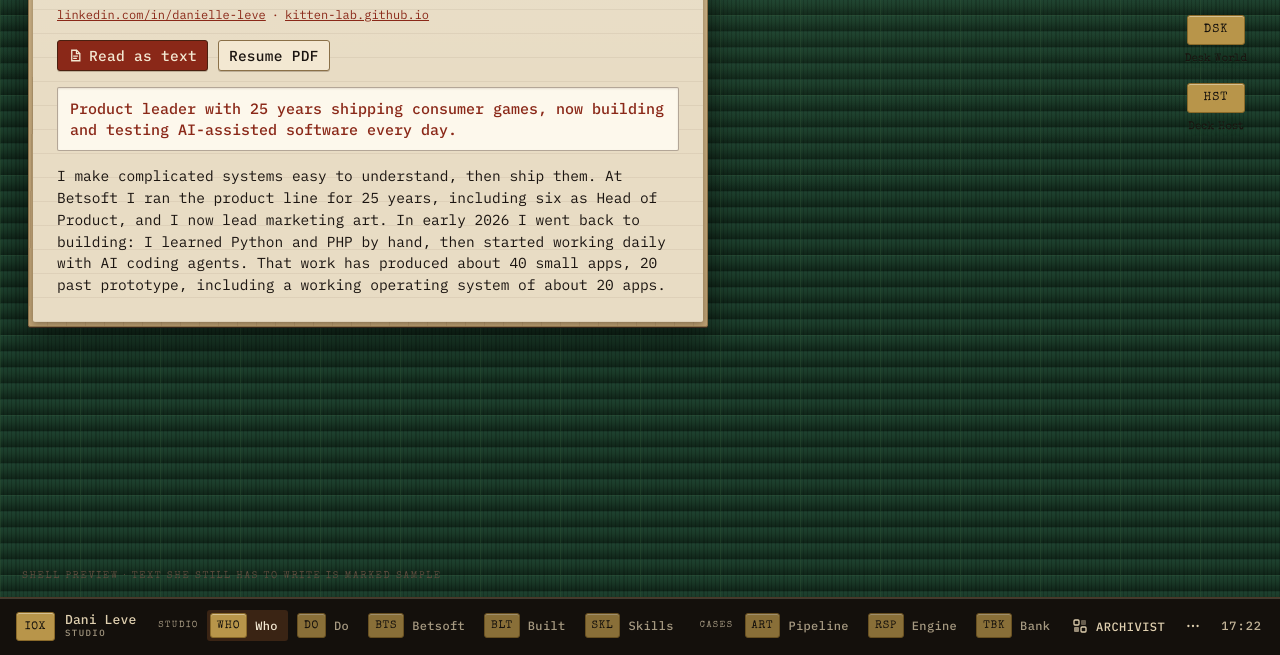
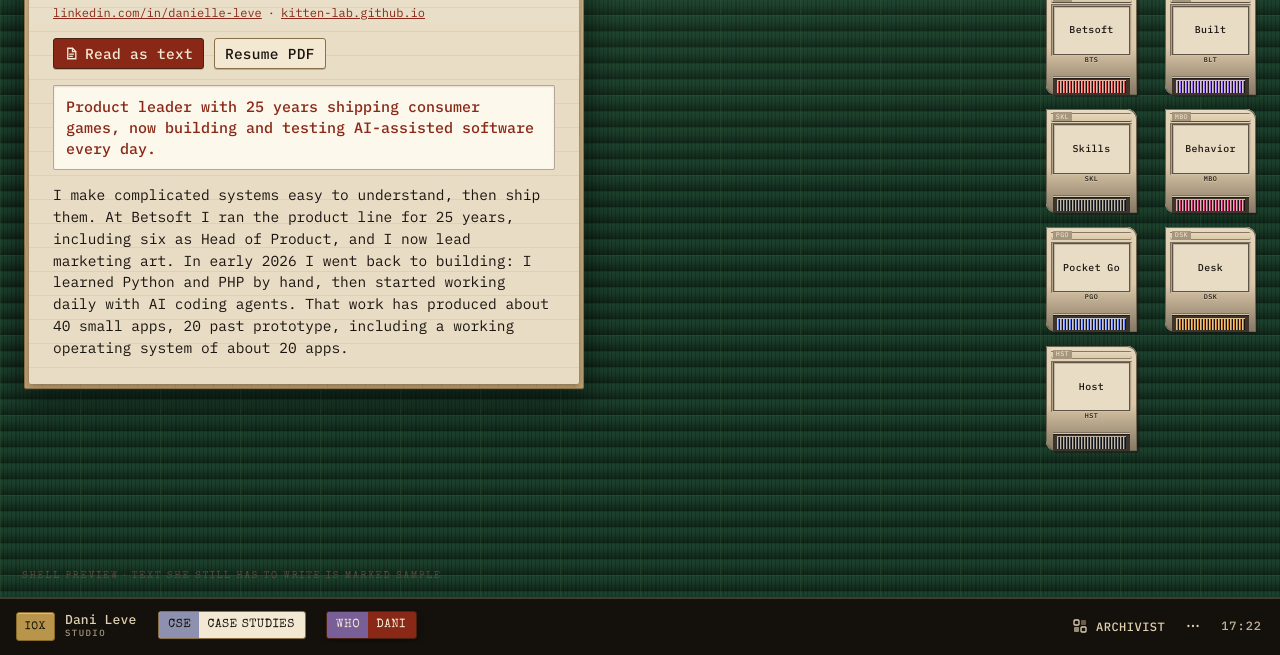
Before and after one commit to kitten-lab/kitten-lab.github.io, a plain HTML site: page iox/index.html in a window 1280 px wide. Shown: the part 145-800 px from the top of the page. Drawn offline with Linux system fonts and the light colour scheme.

Commit message:
Give the IOX shell her ROM carts and Surface taskbar chips.
Desktop links are cartridges, case studies open from one launcher, and only open windows sit on the taskbar. Cart plastic and chip color still follow her role tokens and her own swatches.

Co-authored-by: The Dans <leve0112358@gmail.com>

```diff
--- /dev/null
+++ b/iox/cart.css
@@ -0,0 +1,293 @@
+/* ROM cart face, ported from CLASSIC.romfit/types/cart.css.
+   Geometry (lip, well, plate, shutter, pins) is hers. Paint reads
+   --dex-role-* so a skin restyles the plastic. Candy mass is her
+   julie tint on --julie (romfit.manifest swatches), mixed with the
+   role panel so the skin still moves the color. */
+
+.rl-case {
+  --cart-w: 5.8rem;
+  --cart-h: 6.6rem;
+  --julie: #c01830;
+  --rom-c: var(--julie);
+  position: relative;
+  width: var(--cart-w);
+  height: var(--cart-h);
+  margin: 0;
+  padding: 0;
+  border: 0;
+  background: transparent;
+  color: inherit;
+  font: inherit;
+  text-align: left;
+  cursor: pointer;
+}
+.rl-case:hover { transform: translateY(-2px); }
+.rl-case:active { transform: translateY(1px); }
+
+.rl-case-shell,
+.rl-case-notch,
+.rl-case-well,
+.rl-case-shutter,
+.rl-case-pins,
+.rl-case-badge,
+.rl-case-label,
+.rl-case-sku {
+  position: absolute;
+  pointer-events: none;
+  box-sizing: border-box;
+}
+
+.rl-case-shell {
+  inset: 0;
+  border-radius: 2px 10px 2px 10px;
+}
+
+/* classicboi: NES gray, rebuilt from the role surfaces */
+.rl-case.shell-classicboi .rl-case-shell {
+  background: linear-gradient(
+    180deg,
+    color-mix(in srgb, var(--dex-role-card) 62%, var(--dex-role-panel)) 0%,
+    var(--dex-role-panel) 55%,
+    color-mix(in srgb, var(--dex-role-panel) 55%, var(--dex-role-ink)) 100%
+  );
+  box-shadow:
+    2px 2px 0 color-mix(in srgb, var(--dex-role-ink) 45%, transparent),
+    inset 0 0 0 1px color-mix(in srgb, var(--dex-role-ink) 55%, var(--dex-role-panel)),
+    inset 1px 1px 0 color-mix(in srgb, var(--dex-role-card) 70%, white),
+    inset -1px -1px 0 color-mix(in srgb, var(--dex-role-ink) 35%, var(--dex-role-panel));
+}
+.rl-case.shell-classicboi .rl-case-notch {
+  top: 1.5%;
+  left: 6%;
+  right: 6%;
+  height: 11%;
+  z-index: 3;
+  border-radius: 1px 6px 2px 2px;
+  background:
+    repeating-linear-gradient(
+      180deg,
+      transparent 0 3px,
+      color-mix(in srgb, var(--dex-role-ink) 45%, var(--dex-role-panel)) 3px 4px,
+      color-mix(in srgb, var(--dex-role-card) 80%, var(--dex-role-panel)) 4px 5px,
+      transparent 5px 8px
+    ),
+    linear-gradient(180deg, var(--dex-role-card), var(--dex-role-panel));
+  box-shadow:
+    inset 0 1px 0 var(--dex-role-card),
+    inset 0 -1px 0 color-mix(in srgb, var(--dex-role-ink) 40%, transparent);
+}
+.rl-case.shell-classicboi .rl-case-well {
+  display: block;
+  left: 6%;
+  right: 6%;
+  top: 14%;
+  height: 49%;
+  z-index: 1;
+  background: color-mix(in srgb, var(--dex-role-ink) 22%, var(--dex-role-panel));
+  box-shadow:
+    inset 1px 1px 0 color-mix(in srgb, var(--dex-role-ink) 35%, transparent),
+    inset -1px -1px 0 color-mix(in srgb, var(--dex-role-card) 55%, transparent);
+}
+.rl-case.shell-classicboi .rl-case-badge {
+  background: color-mix(in srgb, var(--dex-role-ink) 28%, var(--dex-role-panel));
+  color: var(--dex-role-card);
+}
+.rl-case.shell-classicboi .rl-case-label {
+  background: var(--dex-role-card);
+  color: var(--dex-role-card-ink);
+  box-shadow:
+    0 0 0 1px color-mix(in srgb, var(--dex-role-ink) 55%, transparent),
+    inset 1px 1px 0 color-mix(in srgb, var(--dex-role-ink) 18%, transparent);
+}
+.rl-case.shell-classicboi .rl-case-sku {
+  color: var(--dex-role-ink);
+  text-shadow: 0 1px 0 color-mix(in srgb, var(--dex-role-card) 70%, transparent);
+}
+
+/* julie: same cartridge, candy mass from her tint */
+.rl-case.shell-julie .rl-case-shell {
+  background: linear-gradient(
+    180deg,
+    color-mix(in srgb, var(--julie) 42%, var(--dex-role-card)) 0%,
+    color-mix(in srgb, var(--julie) 68%, var(--dex-role-panel)) 28%,
+    color-mix(in srgb, var(--julie) 78%, var(--dex-role-panel)) 62%,
+    color-mix(in srgb, var(--julie) 70%, var(--dex-role-ink)) 100%
+  );
+  box-shadow:
+    2px 2px 0 color-mix(in srgb, var(--julie) 45%, var(--dex-role-ink)),
+    inset 0 0 0 1px color-mix(in srgb, var(--julie) 40%, var(--dex-role-ink)),
+    inset 1px 1px 0 color-mix(in srgb, var(--julie) 16%, var(--dex-role-card)),
+    inset -1px -1px 0 color-mix(in srgb, var(--julie) 48%, var(--dex-role-ink));
+}
+.rl-case.shell-julie .rl-case-notch {
+  top: 1.5%;
+  left: 6%;
+  right: 6%;
+  height: 11%;
+  z-index: 3;
+  border-radius: 1px 6px 2px 2px;
+  background:
+    repeating-linear-gradient(
+      180deg,
+      transparent 0 3px,
+      color-mix(in srgb, var(--julie) 48%, var(--dex-role-ink)) 3px 4px,
+      color-mix(in srgb, var(--julie) 18%, var(--dex-role-card)) 4px 5px,
+      transparent 5px 8px
+    ),
+    linear-gradient(
+      180deg,
+      color-mix(in srgb, var(--julie) 28%, var(--dex-role-card)),
+      color-mix(in srgb, var(--julie) 66%, var(--dex-role-panel))
+    );
+  box-shadow:
+    inset 0 1px 0 color-mix(in srgb, var(--julie) 12%, var(--dex-role-card)),
+    inset 0 -1px 0 color-mix(in srgb, var(--julie) 50%, var(--dex-role-ink));
+}
+.rl-case.shell-julie .rl-case-well {
+  display: block;
+  left: 6%;
+  right: 6%;
+  top: 14%;
+  height: 49%;
+  z-index: 1;
+  background: color-mix(in srgb, var(--julie) 62%, var(--dex-role-ink));
+  box-shadow:
+    inset 1px 1px 0 color-mix(in srgb, var(--julie) 50%, var(--dex-role-ink)),
+    inset -1px -1px 0 color-mix(in srgb, var(--julie) 22%, var(--dex-role-card));
+}
+.rl-case.shell-julie .rl-case-badge {
+  background: color-mix(in srgb, var(--julie) 58%, var(--dex-role-ink));
+  color: color-mix(in srgb, var(--julie) 10%, var(--dex-role-card));
+}
+.rl-case.shell-julie .rl-case-label {
+  background: var(--dex-role-card);
+  color: var(--dex-role-card-ink);
+  box-shadow:
+    0 0 0 1px color-mix(in srgb, var(--julie) 45%, var(--dex-role-ink)),
+    inset 1px 1px 0 color-mix(in srgb, var(--dex-role-ink) 16%, transparent);
+}
+.rl-case.shell-julie .rl-case-sku {
+  color: color-mix(in srgb, var(--julie) 42%, var(--dex-role-ink));
+  text-shadow: 0 1px 0 color-mix(in srgb, var(--julie) 16%, var(--dex-role-card));
+}
+
+.rl-case-badge {
+  top: 3.2%;
+  left: 8%;
+  z-index: 4;
+  max-width: 52%;
+  padding: 0.04rem 0.16rem;
+  font: 700 0.42rem/1.2 "IBM Plex Mono", ui-monospace, monospace;
+  letter-spacing: 0.06em;
+  text-transform: uppercase;
+  overflow: hidden;
+  white-space: nowrap;
+  text-overflow: ellipsis;
+}
+.rl-case-label {
+  left: 8.5%;
+  right: 8.5%;
+  top: 16%;
+  height: 45%;
+  z-index: 2;
+  display: flex;
+  align-items: center;
+  justify-content: center;
+  padding: 0.2rem 0.18rem;
+  text-align: center;
+  font: 500 0.62rem/1.15 "IBM Plex Mono", ui-monospace, monospace;
+  letter-spacing: 0.04em;
+  overflow: hidden;
+}
+.rl-case-label-main {
+  max-height: 3.4em;
+  overflow: hidden;
+}
+.rl-case-sku {
+  left: 8%;
+  right: 8%;
+  top: 64%;
+  z-index: 4;
+  font: 500 0.42rem/1 "IBM Plex Mono", ui-monospace, monospace;
+  letter-spacing: 0.06em;
+  text-align: center;
+  text-transform: uppercase;
+  white-space: nowrap;
+  overflow: hidden;
+  text-overflow: ellipsis;
+}
+.rl-case-shutter {
+  left: 8%;
+  right: 8%;
+  bottom: 0;
+  height: 16%;
+  z-index: 3;
+  background: color-mix(in srgb, var(--dex-role-ink) 82%, var(--dex-role-panel));
+  box-shadow:
+    0 -1px 0 color-mix(in srgb, var(--dex-role-card) 80%, transparent),
+    0 -2px 0 color-mix(in srgb, var(--dex-role-mute) 70%, var(--dex-role-panel)),
+    inset 0 1px 0 color-mix(in srgb, var(--dex-role-ink) 70%, transparent);
+}
+.rl-case-pins {
+  left: 12%;
+  right: 12%;
+  bottom: 2px;
+  height: 12%;
+  z-index: 4;
+  background-color: color-mix(in srgb, var(--dex-role-ink) 88%, black);
+  background-image: repeating-linear-gradient(
+    90deg,
+    color-mix(in srgb, var(--rom-c) 25%, var(--dex-role-card)) 0 1px,
+    var(--rom-c) 1px 2px,
+    color-mix(in srgb, var(--dex-role-ink) 88%, black) 2px 3px
+  );
+  box-shadow: inset 0 1px 0 color-mix(in srgb, var(--rom-c) 30%, var(--dex-role-card));
+}
+
+/* Surface taskbar chip: one container, code piece + name, all caps.
+   --rom-c is her maker color or a julie swatch. --dex-role-data-mix
+   is how much of that color the skin lets through (srfmenu). */
+.srf-pill {
+  display: inline-flex;
+  align-items: stretch;
+  height: 28px;
+  padding: 0;
+  border: 1px solid var(--dex-role-btn-edge);
+  border-radius: var(--dex-role-btn-radius);
+  overflow: hidden;
+  cursor: pointer;
+  flex: 0 0 auto;
+  background: var(--dex-role-btn);
+  color: var(--dex-role-btn-ink);
+  box-shadow: var(--dex-role-btn-bevel);
+  font: 700 12px/1 var(--dex-role-font-label);
+  letter-spacing: 0.04em;
+  text-transform: uppercase;
+}
+.srf-pill-code,
+.srf-pill-name { display: flex; align-items: center; }
+.srf-pill-code {
+  padding: 0 8px 0 9px;
+  background: color-mix(in srgb, var(--rom-c, var(--dex-role-link)) var(--dex-role-data-mix, 100%), var(--dex-role-chip));
+  color: var(--dex-role-chip-ink);
+  font-weight: 800;
+}
+.srf-pill-name { padding: 0 10px 0 8px; }
+.srf-pill:hover { background: var(--dex-role-btn-hover); color: var(--dex-role-btn-hover-ink); }
+.srf-pill.is-open { border-color: var(--dex-role-edge); }
+.srf-pill.is-focus {
+  background: var(--dex-role-btn-primary);
+  color: var(--dex-role-btn-primary-ink);
+  border-color: var(--dex-role-btn-primary-edge);
+  box-shadow: var(--dex-role-shadow);
+}
+.srf-pill.is-focus .srf-pill-code {
+  background: color-mix(in srgb, var(--rom-c, var(--dex-role-link)) var(--dex-role-data-mix, 100%), var(--dex-role-btn-primary));
+  color: var(--dex-role-btn-primary-ink);
+}
+.srf-pill.is-min {
+  opacity: 0.62;
+  background: transparent;
+  border-style: dashed;
+}
+.srf-pill.is-launcher { margin-right: 4px; }
--- a/iox/index.html
+++ b/iox/index.html
@@ -11,13 +11,14 @@
   <link rel="stylesheet" href="skins/dex-shell.css">
   <script src="skin-boot.js"></script>
   <link rel="stylesheet" href="shell.css">
+  <link rel="stylesheet" href="cart.css">
 </head>
 <body>
   <a class="skip" href="#windows">Skip to the desk</a>
   <div class="os" id="os">
     <div class="desk" id="desk">
       <p class="desk-pin">Shell preview · text she still has to write is marked SAMPLE</p>
-      <div class="desk-icons" id="desk-icons"></div>
+      <div class="desk-shelf" id="desk-shelf" aria-label="ROM carts"></div>
       <div class="windows" id="windows"></div>
     </div>
     <footer class="taskbar" id="taskbar">
@@ -25,7 +26,13 @@
         <span class="code">IOX</span>
         <span class="who"><b>Dani Leve</b><small>Studio</small></span>
       </button>
-      <div class="task-scroll" id="task-scroll" role="toolbar" aria-label="ROM tabs"></div>
+      <div class="task-scroll" id="task-scroll" role="toolbar" aria-label="Open windows">
+        <button type="button" class="srf-pill is-launcher" id="case-btn" data-open="cse">
+          <span class="srf-pill-code">CSE</span>
+          <span class="srf-pill-name">Case studies</span>
+        </button>
+        <div class="open-chips" id="open-chips"></div>
+      </div>
       <div class="tools">
         <div class="pop">
           <button type="button" class="tool" id="skin-btn" data-menu="skin-menu" aria-haspopup="true" aria-expanded="false">
--- a/iox/shell.css
+++ b/iox/shell.css
@@ -51,53 +51,26 @@ button { cursor: pointer; }
   color: var(--dex-role-mute);
 }
 
-.desk-icons {
+.desk-shelf {
   position: absolute;
-  top: 22px;
-  right: 18px;
+  top: 16px;
+  right: 14px;
   z-index: 2;
-  display: flex;
-  flex-direction: column;
-  gap: 18px;
-  width: 92px;
+  width: 214px;
+  display: grid;
+  grid-template-columns: 1fr 1fr;
+  gap: 14px 8px;
+  justify-items: center;
 }
-.desk-icon {
-  display: flex;
-  flex-direction: column;
-  align-items: center;
-  gap: 7px;
-  width: 100%;
-  padding: 0;
-  border: 0;
-  background: transparent;
-  color: var(--dex-role-ink);
-}
-.desk-icon .code {
-  min-width: 58px;
-  text-align: center;
-  padding: 8px 6px;
-  background: var(--dex-role-chip);
-  color: var(--dex-role-chip-ink);
-  border: var(--dex-role-edge-w) solid var(--dex-role-chip-edge);
-  border-radius: var(--dex-role-chip-radius);
-  box-shadow: var(--dex-role-chip-bevel);
-  font: 800 12px/1 var(--dex-role-font-label);
-  letter-spacing: 0.08em;
-}
-.desk-icon .label {
-  font: 600 11px/1.25 var(--dex-role-font-label);
-  letter-spacing: 0.02em;
-  text-align: center;
-  text-shadow: 0 0 6px var(--dex-role-desk), 0 1px 0 var(--dex-role-desk);
-}
-.desk-icon[data-slot="more"] { display: none; }
+.desk-shelf .rl-case { --cart-w: 5.7rem; --cart-h: 6.55rem; }
+.desk-shelf { width: 230px; }
 
 /* windows */
 .win {
   position: absolute;
   display: none;
   flex-direction: column;
-  width: min(680px, calc(100% - 28px));
+  width: min(560px, calc(100% - 250px));
   max-height: calc(100% - 16px);
   background: var(--dex-role-app);
   background-image: var(--dex-role-app-image);
@@ -108,8 +81,9 @@ button { cursor: pointer; }
   overflow: hidden;
 }
 :root[data-dsc-skin] .os .dex-shell-tape { top: 2px; }
-.win[data-kind="case"] { width: min(720px, calc(100% - 28px)); }
-.win[data-kind="board"] { width: min(780px, calc(100% - 28px)); }
+.win[data-kind="case"] { width: min(680px, calc(100% - 40px)); }
+.win[data-kind="launcher"] { width: min(740px, calc(100% - 36px)); }
+.win[data-kind="board"] { width: min(740px, calc(100% - 40px)); }
 .win[data-kind="world"] {
   width: min(920px, calc(100% - 28px));
   height: min(680px, calc(100% - 20px));
@@ -430,7 +404,7 @@ button.linkish {
   background: transparent;
   color: inherit;
 }
-.home .code, .rom .code {
+.home .code {
   background: var(--dex-role-chip);
   color: var(--dex-role-chip-ink);
   border: var(--dex-role-edge-w) solid var(--dex-role-chip-edge);
@@ -460,38 +434,15 @@ button.linkish {
   scrollbar-width: thin;
   scrollbar-color: var(--dex-role-scroll) transparent;
 }
-.group { display: flex; align-items: center; gap: 6px; flex: none; }
-.group-label {
-  margin-right: 2px;
-  font: 700 9px/1 var(--dex-role-font-label);
-  letter-spacing: 0.16em;
-  text-transform: uppercase;
-  color: var(--dex-strip-soft);
+.open-chips { display: flex; align-items: center; gap: 8px; flex: none; }
+.case-shelf {
+  display: grid;
+  grid-template-columns: repeat(3, minmax(0, 1fr));
+  gap: 22px 18px;
+  justify-items: center;
+  margin-top: 8px;
 }
-.rom {
-  display: inline-flex;
-  align-items: center;
-  gap: 8px;
-  padding: 3px 10px 3px 3px;
-  border: 0;
-  border-radius: var(--dex-role-radius-sm);
-  background: transparent;
-  color: inherit;
-}
-.rom .code { padding: 6px 6px; }
-.rom .name { font-size: 12px; font-weight: 700; letter-spacing: 0.03em; }
-.rom.is-focus {
-  background: var(--dex-role-select);
-  color: var(--dex-role-select-ink);
-}
-.rom.is-min .code {
-  background: transparent;
-  color: inherit;
-  box-shadow: none;
-  border-style: dashed;
-}
-.rom.is-closed { opacity: 0.72; }
-.rom.is-min .name { opacity: 0.6; }
+.case-shelf .rl-case { --cart-w: 6.4rem; --cart-h: 7.3rem; }
 
 .tools { display: flex; align-items: center; gap: 4px; flex: none; }
 .pop { position: relative; }
@@ -566,17 +517,16 @@ button.linkish {
 @media (max-width: 860px) {
   .desk-pin { display: none; }
   .home .who small { display: none; }
-  .group-label { display: none; }
-  .os.has-focus .desk-icons { display: none; }
-  .os:not(.has-focus) .desk-icons {
+  .os.has-focus .desk-shelf { display: none; }
+  .os:not(.has-focus) .desk-shelf {
     display: grid;
     position: static;
     width: auto;
     grid-template-columns: repeat(3, 1fr);
-    gap: 22px 12px;
-    padding: 28px 16px 20px;
+    gap: 18px 10px;
+    padding: 22px 12px 16px;
   }
-  .desk-icon[data-slot="more"] { display: flex; }
+  .case-shelf { grid-template-columns: repeat(2, minmax(0, 1fr)); }
   .win {
     left: 0 !important;
     top: 0 !important;
@@ -596,7 +546,6 @@ button.linkish {
   .tool-label { position: absolute; width: 1px; height: 1px; overflow: hidden; clip: rect(0 0 0 0); }
 }
 @media (max-width: 560px) {
-  .rom .name { display: none; }
   .home .who { display: none; }
   .taskbar { gap: 6px; padding-inline: 8px; }
 }
--- a/iox/shell.js
+++ b/iox/shell.js
@@ -11,8 +11,8 @@
   };
 
   var WINS = [
-    { id: "who", code: "WHO", name: "Who I am", tab: "Who", title: "Dani Leve", group: "studio", kind: "studio", stamp: "STUDIO", slot: "more" },
-    { id: "do", code: "DO", name: "What I do", tab: "Do", title: "What I do", group: "studio", kind: "studio", stamp: "STUDIO", slot: "more" },
+    { id: "who", code: "WHO", name: "Who I am", tab: "Dani", title: "Dani Leve", group: "studio", kind: "studio", stamp: "STUDIO", slot: "more" },
+    { id: "do", code: "DO", name: "What I do", tab: "What I do", title: "What I do", group: "studio", kind: "studio", stamp: "STUDIO", slot: "more" },
     { id: "bts", code: "BTS", name: "Betsoft", tab: "Betsoft", title: "Betsoft Gaming", group: "studio", kind: "studio", stamp: "STUDIO", slot: "more" },
     { id: "blt", code: "BLT", name: "Built", tab: "Built", title: "Built and tested", group: "studio", kind: "studio", stamp: "STUDIO", slot: "more" },
     { id: "skl", code: "SKL", name: "Skills", tab: "Skills", title: "Research and skills", group: "studio", kind: "studio", stamp: "STUDIO", slot: "more" },
@@ -65,8 +65,36 @@
     { id: "mbo", code: "MBO", name: "Model behavior", tab: "Behavior", title: "Model behavior", group: "work", kind: "board", stamp: "BOARD", slot: "desk" },
     { id: "pgo", code: "PGO", name: "Pocket Go", tab: "Pocket", title: "Pocket Go", group: "work", kind: "world", stamp: "WORLD", slot: "desk", href: "../pocket-go/index.html", blurb: "The Pocket Go page already published on this site." },
     { id: "dsk", code: "DSK", name: "Desk World", tab: "Desk", title: "Desk World", group: "work", kind: "world", stamp: "WORLD", slot: "desk", href: "../desk-world/index.html", blurb: "The Desk World page already published on this site." },
-    { id: "hst", code: "HST", name: "Deck Host", tab: "Host", title: "Deck Host", group: "work", kind: "world", stamp: "WORLD", slot: "desk", href: "../deck-host/index.html", blurb: "The Deck Host page already published on this site." }
+    { id: "hst", code: "HST", name: "Deck Host", tab: "Host", title: "Deck Host", group: "work", kind: "world", stamp: "WORLD", slot: "desk", href: "../deck-host/index.html", blurb: "The Deck Host page already published on this site." },
+    { id: "cse", code: "CSE", name: "Case studies", tab: "Case studies", title: "Case studies", group: "launcher", kind: "launcher", stamp: "CASE", slot: "none" }
   ];
+
+  /* Per-rom color: maker accents from surface/app.css (--bm-cc, --bm-bb, --bm-mira)
+     and julie swatches from CLASSIC.romfit/romfit.manifest. No new hex. */
+  var ROM_FACE = {
+    who: { color: "#6a8cff", plate: "Dani Leve" },
+    do: { color: "#189878", plate: "What I do" },
+    bts: { color: "#e24b4b", plate: "Betsoft" },
+    blt: { color: "#a070ff", plate: "Built" },
+    skl: { color: "#4a5058", plate: "Skills" },
+    art: { color: "#c87810", plate: "Art line" },
+    rsp: { color: "#6a90b0", plate: "Engine" },
+    tbk: { color: "#7a0018", plate: "The Bank" },
+    dxe: { color: "#1858c8", plate: "DXE" },
+    glc: { color: "#c01830", plate: "Compost" },
+    rdm: { color: "#5a18b8", plate: "RoseDoc" },
+    mbo: { color: "#d02878", plate: "Behavior" },
+    pgo: { color: "#6a8cff", plate: "Pocket Go" },
+    dsk: { color: "#c87810", plate: "Desk" },
+    hst: { color: "#4a5058", plate: "Host" },
+    cse: { color: "#6a8cff", plate: "Cases" }
+  };
+  WINS.forEach(function (w) {
+    var face = ROM_FACE[w.id] || { color: "#6a8cff", plate: w.name };
+    w.color = face.color;
+    w.plate = face.plate;
+    w.shell = w.group === "case" ? "julie" : "classicboi";
+  });
 
   var byId = {};
   WINS.forEach(function (w) { byId[w.id] = w; });
@@ -241,36 +269,50 @@
       '</ul></div>';
   }
 
+  function cartHTML(w) {
+    return '<button type="button" class="rl-case shell-' + w.shell + '" data-open="' + w.id + '" style="--julie:' + w.color + ';--rom-c:' + w.color + '">' +
+      '<span class="rl-case-shell" aria-hidden="true"></span>' +
+      '<span class="rl-case-notch" aria-hidden="true"></span>' +
+      '<span class="rl-case-well" aria-hidden="true"></span>' +
+      '<span class="rl-case-badge">' + w.code + '</span>' +
+      '<span class="rl-case-label"><span class="rl-case-label-main">' + w.plate + '</span></span>' +
+      '<span class="rl-case-sku">' + w.code + '</span>' +
+      '<span class="rl-case-shutter" aria-hidden="true"></span>' +
+      '<span class="rl-case-pins" aria-hidden="true"></span>' +
+      '</button>';
+  }
+
+  function launcherBody() {
+    var cases = WINS.filter(function (w) { return w.group === "case"; });
+    return '<p class="kicker">Launcher</p>' +
+      '<h3 class="who-name" style="font-size:28px">Case studies</h3>' +
+      '<p class="board-intro">Pick a file. Lines marked SAMPLE are still to be written. A shared link such as #dxe opens that file directly.</p>' +
+      '<div class="case-shelf">' + cases.map(cartHTML).join("") + '</div>';
+  }
+
   function paneFor(w) {
     if (w.kind === "case") return caseBody(w);
     if (w.kind === "board") return boardBody();
     if (w.kind === "world") return worldBody(w);
+    if (w.kind === "launcher") return launcherBody();
     return studioBody(w.id);
   }
 
+  function pillHTML(w, extra) {
+    return '<button type="button" class="srf-pill' + (extra || "") + '" data-open="' + w.id + '" style="--rom-c:' + w.color + '">' +
+      '<span class="srf-pill-code">' + w.code + '</span>' +
+      '<span class="srf-pill-name">' + (w.tab || w.name) + '</span></button>';
+  }
+
   function render() {
-    var icons = document.getElementById("desk-icons");
+    var shelf = document.getElementById("desk-shelf");
     var windows = document.getElementById("windows");
-    var bar = document.getElementById("task-scroll");
-    icons.innerHTML = WINS.map(function (w) {
-      return '<button type="button" class="desk-icon" data-slot="' + w.slot + '" data-open="' + w.id + '"><span class="code">' + w.code + '</span><span class="label">' + w.name + '</span></button>';
-    }).join("");
+    shelf.innerHTML = WINS.filter(function (w) { return w.slot === "desk" || w.group === "studio"; }).map(cartHTML).join("");
     windows.innerHTML = WINS.map(function (w, i) {
-      var left = 28 + (i % 5) * 26;
-      var top = 20 + (i % 4) * 22;
+      var left = 24 + (i % 5) * 22;
+      var top = 18 + (i % 4) * 18;
       return '<section class="win" data-win="' + w.id + '" data-kind="' + w.kind + '" id="win-' + w.id + '" style="left:' + left + 'px;top:' + top + 'px" aria-label="' + w.title + '">' +
         shellHead(w) + '<div class="pane">' + paneFor(w) + '</div></section>';
-    }).join("");
-    var groups = [
-      ["studio", "Studio"],
-      ["case", "Cases"],
-      ["work", "Work"]
-    ];
-    bar.innerHTML = groups.map(function (g) {
-      var tabs = WINS.filter(function (w) { return w.group === g[0]; }).map(function (w) {
-        return '<button type="button" class="rom is-closed" data-open="' + w.id + '" aria-pressed="false"><span class="code">' + w.code + '</span><span class="name">' + (w.tab || w.name) + '</span></button>';
-      }).join("");
-      return '<div class="group"><span class="group-label">' + g[1] + '</span>' + tabs + '</div>';
     }).join("");
     document.querySelector("#skin-btn .tool-ico").innerHTML = ICON.skin;
     document.getElementById("more-ico").innerHTML = ICON.more;
@@ -392,13 +434,24 @@
         el.style.zIndex = String(z);
         ensureFrame(el);
       }
-      document.querySelectorAll('.rom[data-open="' + w.id + '"]').forEach(function (tab) {
-        tab.classList.toggle("is-focus", focused);
-        tab.classList.toggle("is-min", st === "min");
-        tab.classList.toggle("is-closed", st === "closed");
-        tab.setAttribute("aria-pressed", st === "open" ? "true" : "false");
-      });
     });
+    var chips = document.getElementById("open-chips");
+    chips.innerHTML = WINS.filter(function (w) {
+      return w.id !== "cse" && state[w.id] !== "closed";
+    }).map(function (w) {
+      var st = state[w.id];
+      var extra = st === "min" ? " is-min" : " is-open";
+      if (focus === w.id && st === "open") extra += " is-focus";
+      return pillHTML(w, extra);
+    }).join("");
+    var cse = byId.cse;
+    var cseBtn = document.getElementById("case-btn");
+    var cseState = state.cse;
+    cseBtn.className = "srf-pill is-launcher" +
+      (cseState === "min" ? " is-min" : cseState === "open" ? " is-open" : "") +
+      (focus === "cse" && cseState === "open" ? " is-focus" : "");
+    cseBtn.style.setProperty("--rom-c", cse.color);
+    cseBtn.setAttribute("aria-pressed", cseState === "open" ? "true" : "false");
     document.getElementById("os").classList.toggle("has-focus", any);
   }
 
@@ -535,7 +588,7 @@
     }
     var opener = e.target.closest("[data-open]");
     if (opener) {
-      if (opener.classList.contains("rom")) onTab(opener.getAttribute("data-open"));
+      if (opener.classList.contains("srf-pill")) onTab(opener.getAttribute("data-open"));
       else openWin(opener.getAttribute("data-open"));
       return;
     }
```
